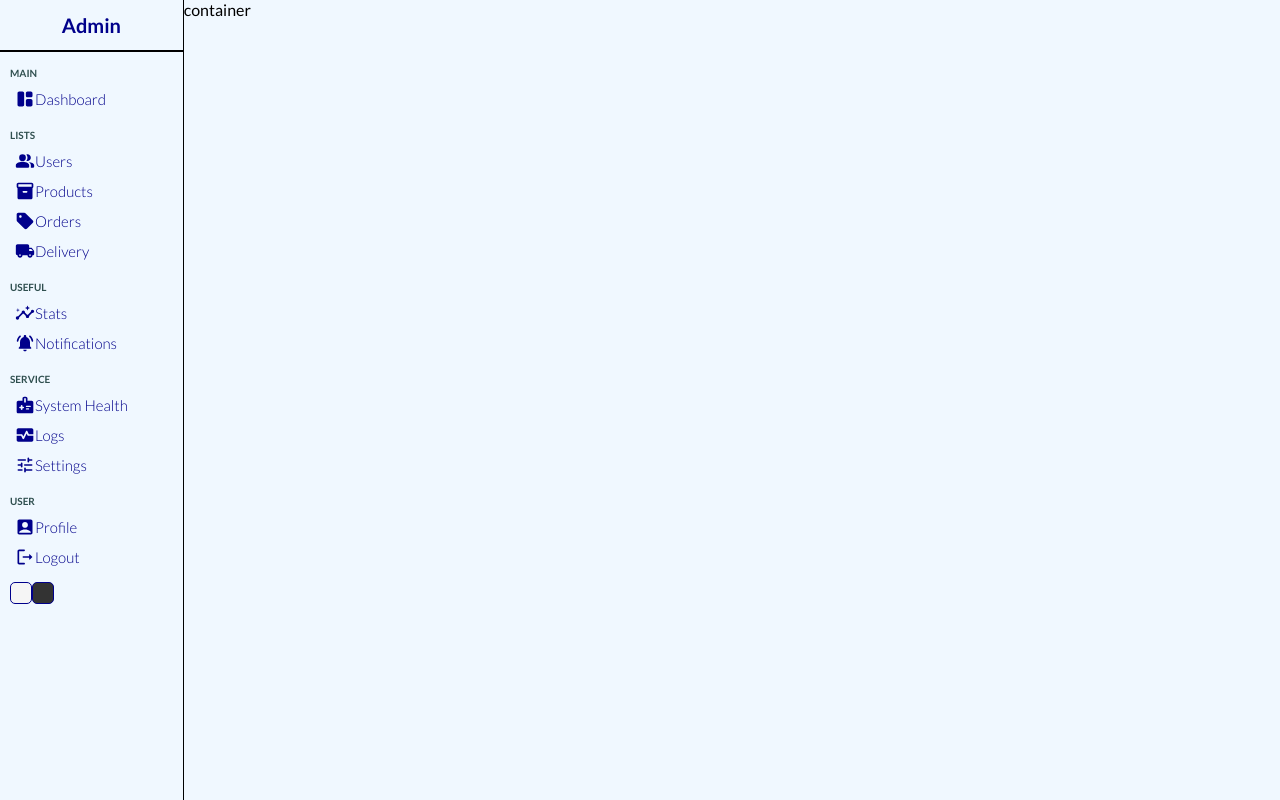
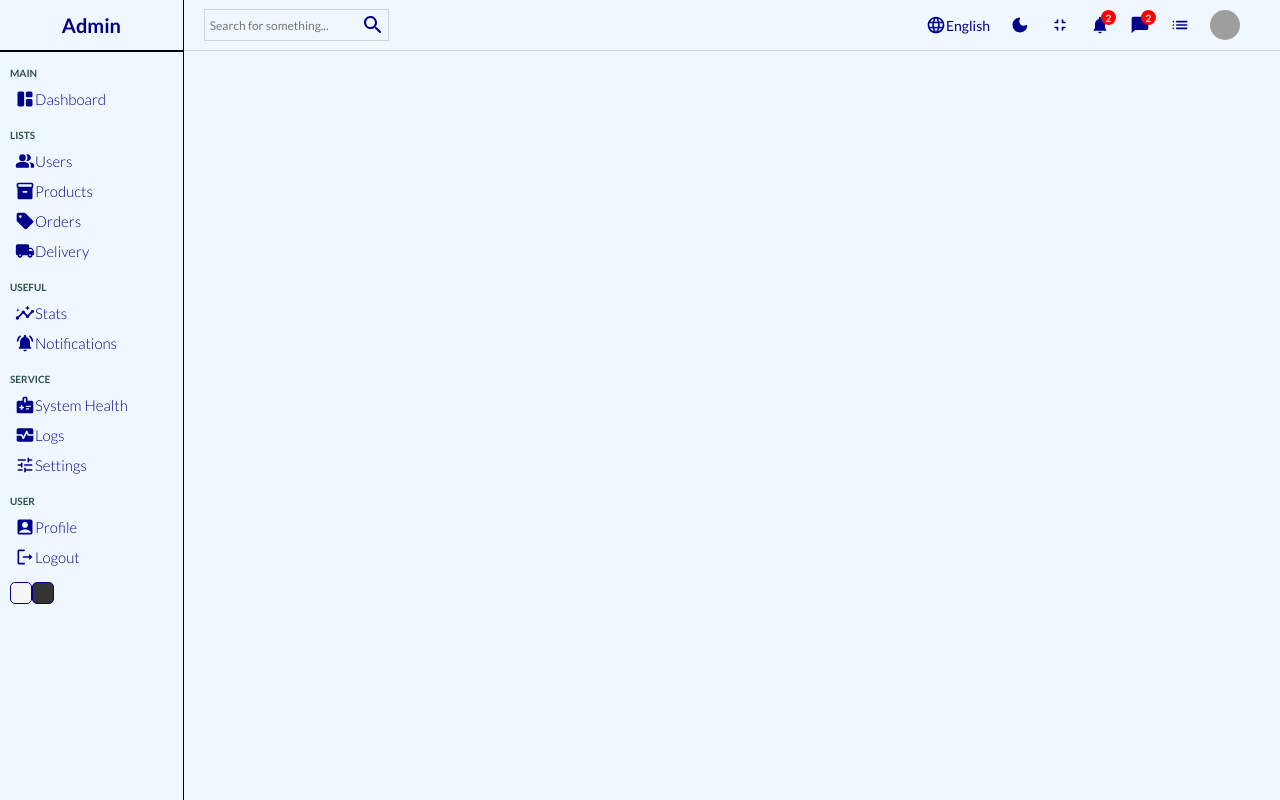
Before and after one commit to seangastinov/admin_dashboard, a React (Create React App) app: page / in a window 1280 px wide. Built offline with nearby package versions, Linux system fonts and the light colour scheme; grey boxes are pictures that could not be loaded.

Commit message:
Complete Navbar Component

```diff
--- a/src/components/navbar/Navbar.jsx
+++ b/src/components/navbar/Navbar.jsx
@@ -1,9 +1,48 @@
 import React from 'react';
 import './navbar.scss';
+import SearchRoundedIcon from '@mui/icons-material/SearchRounded';
+import LanguageRoundedIcon from '@mui/icons-material/LanguageRounded';
+import DarkModeRoundedIcon from '@mui/icons-material/DarkModeRounded';
+import FullscreenExitRoundedIcon from '@mui/icons-material/FullscreenExitRounded';
+import NotificationsRoundedIcon from '@mui/icons-material/NotificationsRounded';
+import ChatBubbleRoundedIcon from '@mui/icons-material/ChatBubbleRounded';
+import ListRoundedIcon from '@mui/icons-material/ListRounded';
 const Navbar = () => {
     return (
         <div className={"navbar"}>
-            Navbar
+            <div className={"wrapper"}>
+                <div className={"search"}>
+                    <input type={"text"} placeholder={"Search for something..."} />
+                    <SearchRoundedIcon className={"icon"}/>
+                </div>
+                <div className={"items"}>
+                    <div className={"item"}>
+                        <LanguageRoundedIcon className={"icon"}/>
+                        English
+                    </div>
+                    <div className={"item"}>
+                        <DarkModeRoundedIcon className={"icon"}/>
+                    </div>
+                    <div className={"item"}>
+                        <FullscreenExitRoundedIcon className={"icon"}/>
+                    </div>
+                    <div className={"item"}>
+                        <NotificationsRoundedIcon className={"icon"}/>
+                        <div className={"badge"}>2</div>
+                    </div>
+                    <div className={"item"}>
+                        <ChatBubbleRoundedIcon className={"icon"}/>
+                        <div className={"badge"}>2</div>
+                    </div>
+                    <div className={"item"}>
+                        <ListRoundedIcon className={"icon"}/>
+                    </div>
+                    <div className={"item"}>
+                        <img src={"https://cdn.pixabay.com/photo/2015/10/05/22/37/blank-profile-picture-973460_1280.png"}
+                                alt="" className={"profile"}/>
+                    </div>
+                </div>
+            </div>
         </div>
     );
 };
--- a/src/components/navbar/navbar.scss
+++ b/src/components/navbar/navbar.scss
@@ -1,3 +1,77 @@
 .navbar{
+  height: 50px;
+  border-bottom: 0.5px solid lightgray;
+  display: flex;
+  align-items: center;
+  font-size: 14px;
+  color: darkblue;
 
+  .wrapper{
+    width: 100%;
+    display: flex;
+    padding: 20px;
+    align-items: center;
+    justify-content: space-between; //distance between "search" and "items"
+
+    .search{
+        display: flex;
+        align-items: center;
+        border: 0.5px solid lightgray;
+        padding: 3px;
+
+        input{
+            border: none;
+            background-color: transparent;
+            outline: none;
+            cursor: pointer;
+
+            &::placeholder{
+                font-size: 12px;
+                font-weight: 500;
+            }
+        }
+        .icon{
+          cursor: pointer;
+        }
+    }
+    .items{
+      display:flex;
+      align-items: center;
+
+      .item{
+        margin-right: 20px;
+        cursor: pointer;
+        display: flex;
+        align-items: center;
+        position: relative;
+
+        .icon{
+          cursor: pointer;
+          font-size: 20px;
+        }
+
+        .profile{
+          width: 30px;
+          height: 30px;
+          border-radius: 50%;
+        }
+
+        .badge{
+          width: 15px;
+          height: 15px;
+          background-color: red;
+          border-radius: 50%;
+          display: flex;
+          align-items: center;
+          justify-content: center;
+          font-size: 10px;
+          color: white;
+          font-weight: bold;
+          position: absolute;
+          top: -5px;
+          right: -6px;
+        }
+      }
+    }
+  }
 }
--- a/src/pages/home/Home.jsx
+++ b/src/pages/home/Home.jsx
@@ -1,11 +1,17 @@
 import React from "react";
 import "./home.scss";
 import Sidebar from "../../components/sidebar/Sidebar";
+import Navbar from "../../components/navbar/Navbar";
 const Home = () => {
     return (
         <div className={"home"}>
             <Sidebar />
-            <div className={"homeContainer"}>container</div>
+            <div className={"homeContainer"}>
+                <Navbar/>
+                <div className={"widgets"}>
+
+                </div>
+            </div>
         </div>
     );
 }
```
